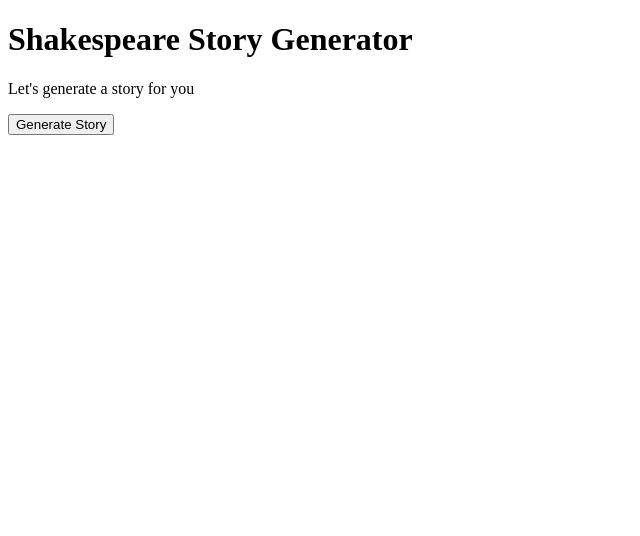
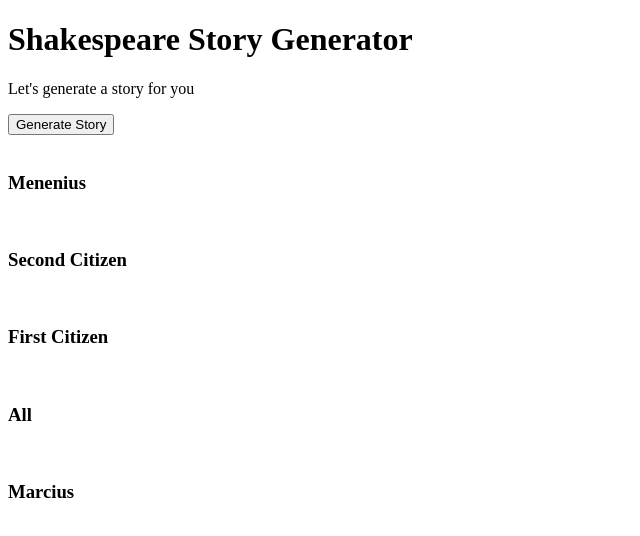
Before and after one commit to SceloNkabinde-95/shakespeare-story-generator, a plain HTML site: page index.html in a window 1280 px wide. Both pictures are taken after a click on the button "Generate Story". Shown: the whole page, without its empty margins (0-640 px from the left). Drawn offline with Linux system fonts and the light colour scheme.

Commit message:
Make function to select speaker from an array

```diff
--- a/index.html
+++ b/index.html
@@ -6,6 +6,19 @@
 	<title>Shakespeare Story Generator</title>
 </head>
 <body>
+
+				<!-- let randomNumber2 = Math.floor(Math.random() * 5) + 1
+							if (randomNumber2 !== randomNumber1) {
+								speaker2.textContent = speakers[randomNumber2]
+							} -->
+
+			<!-- let randomNumber1 = Math.floor(Math.random() * 5) + 1 -->
+
+			<!-- const numbers = new Set();
+						while (numbers.size < 6) {
+							const randomNum = Math.floor(Math.random() * 5) + 1;
+							numbers.add(randomNum);
+						  } -->
 	<h1>Shakespeare Story Generator</h1>
 	<p>Let's generate a story for you</p>
 	<button>Generate Story</button>
@@ -27,5 +40,30 @@
 		<h3 class="speaker5"></h3>
 		<p class="speech5"></p>
 	</section>
+	<script>
+		const speaker1 = document.querySelector(".speaker1");
+		const speaker2 = document.querySelector(".speaker2");
+		const speaker3 = document.querySelector(".speaker3");
+		const speaker4 = document.querySelector(".speaker4");
+		const speaker5 = document.querySelector(".speaker5");
+
+		function generator() {
+
+			let speakers = ['All', 'First Citizen', 'Second Citizen', 'Menenius', 'Marcius']
+
+			let random_array = [3,2,1,0,4];
+
+
+			speaker1.textContent = speakers[random_array[0]]
+			speaker2.textContent = speakers[random_array[1]]
+			speaker3.textContent = speakers[random_array[2]]
+			speaker4.textContent = speakers[random_array[3]]
+			speaker5.textContent = speakers[random_array[4]]
+
+		}
+
+		const button = document.querySelector("button");
+		button.addEventListener('click', generator);
+	</script>
 </body>
 </html>
```
